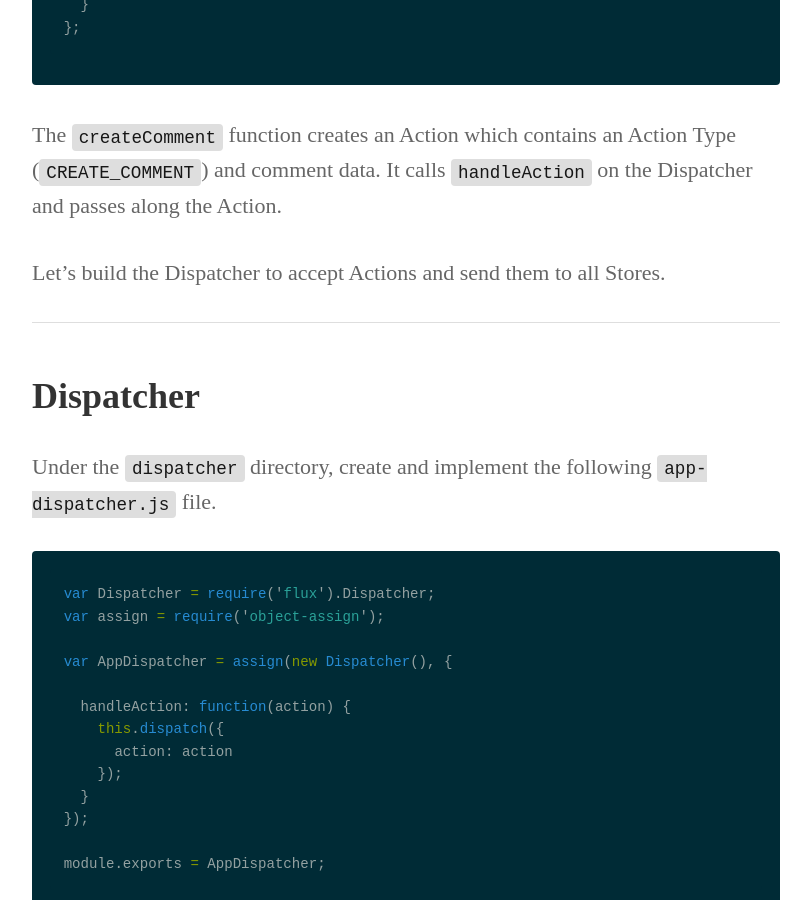
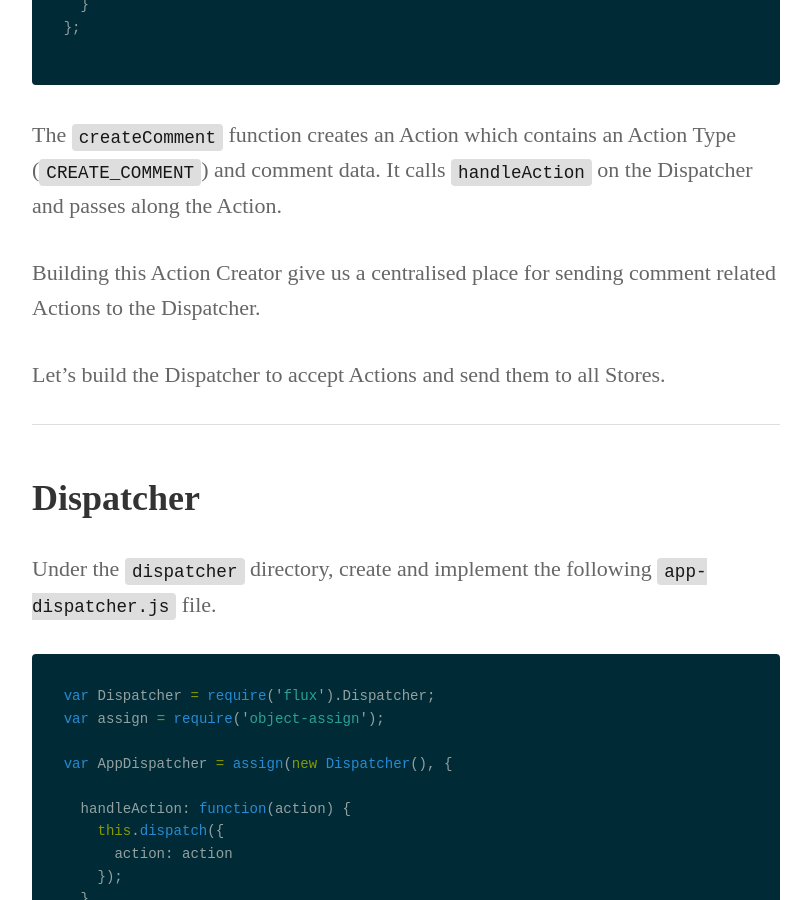
Before and after one commit to jackcallister/jarsbe.github.io, a Jekyll site: the page built from _posts/2015-02-26-the-flux-quick-start-guide.markdown, in a window 1280 px wide and 900 px high, scrolled down 4414 px. Shown: the whole window, without its empty margins (234-1045 px from the left). Built offline with Jekyll 4.4.1, drawn with Linux system fonts in a browser that asks for light colours; Markdown is read by kramdown in place of the engine named in the settings.

Commit message:
Add a note on the reason behind having an Action Creator.

````diff
--- a/_posts/2015-02-26-the-flux-quick-start-guide.markdown
+++ b/_posts/2015-02-26-the-flux-quick-start-guide.markdown
@@ -125,6 +125,8 @@ module.exports = {
 ```
 
 The `createComment` function creates an Action which contains an Action Type (`CREATE_COMMENT`) and comment data. It calls `handleAction` on the Dispatcher and passes along the Action.
+
+Building this Action Creator give us a centralised place for sending comment related Actions to the Dispatcher.
 
 Let's build the Dispatcher to accept Actions and send them to all Stores.
 
````
